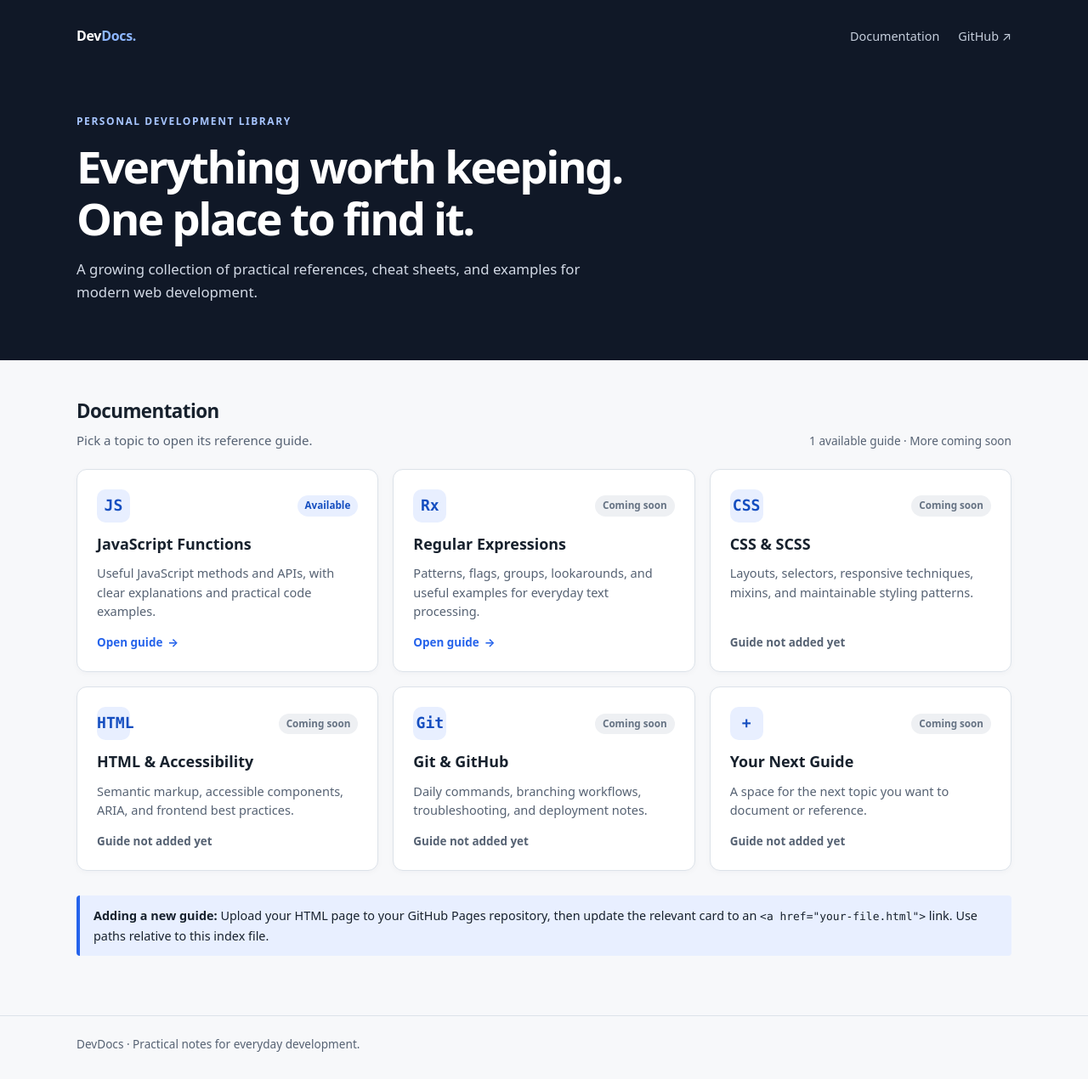
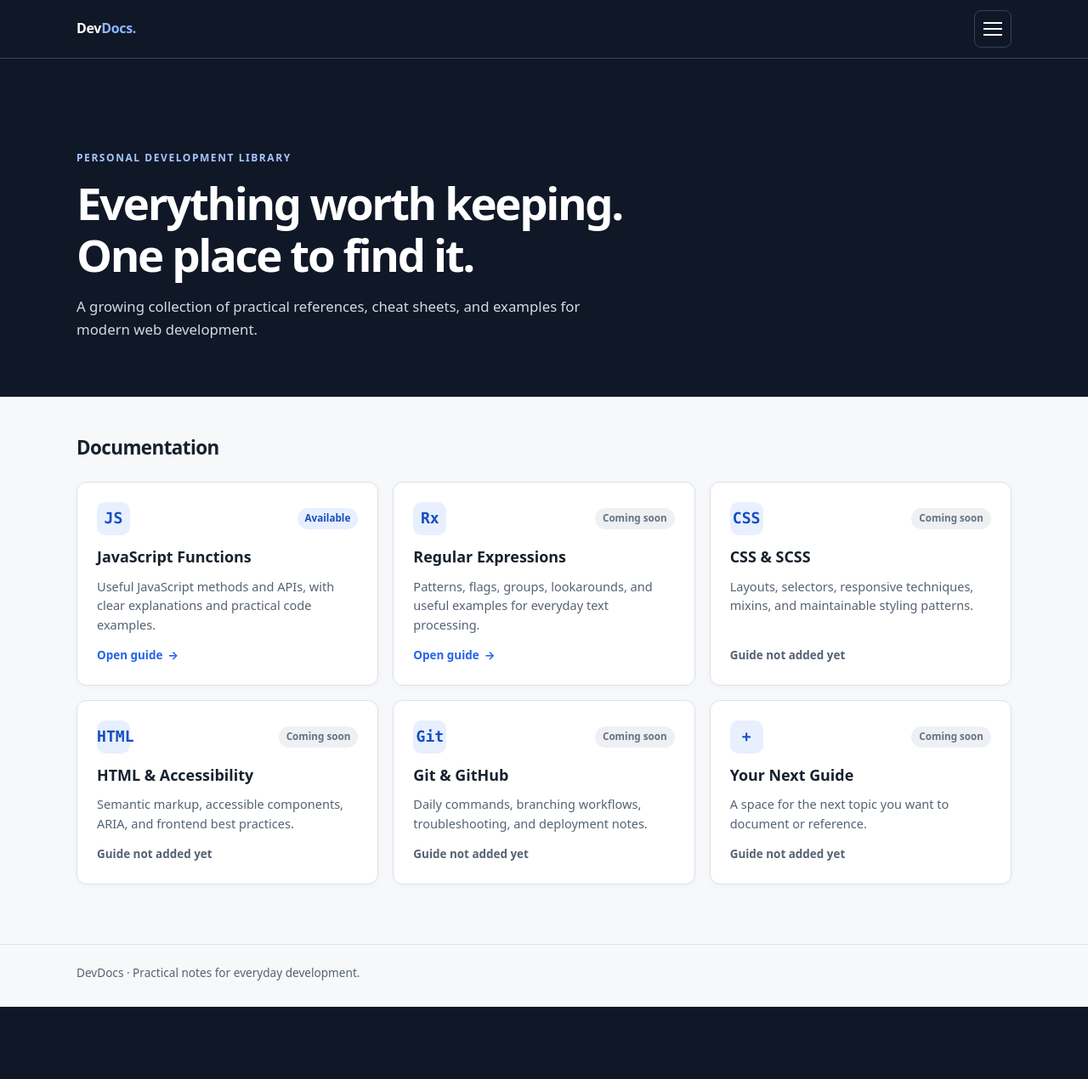
Before and after one commit to mykolabezmelitsyn/web-sorcery.github.io, a web app: file index.html in a window 1280 px wide. Shown: the whole page at 85% size. After the commit the page ends 1185 px from the top, so only its background shows below. Run offline with its HTML, style and script files only (its server is not run), Linux system fonts and the light colour scheme.

Commit message:
Added the menu

```diff
--- /dev/null
+++ b/css/navigation.css
@@ -0,0 +1,107 @@
+.site-topbar {
+  position: sticky;
+  top: 0;
+  z-index: 100;
+  display: flex;
+  align-items: center;
+  justify-content: space-between;
+  flex-wrap: wrap;
+  gap: 16px 24px;
+  padding: 12px max(24px, calc((100% - 1100px) / 2));
+  background: #101827;
+  border-bottom: 1px solid #34435a;
+}
+
+.site-brand {
+  color: #fff;
+  font-size: 1rem;
+  font-weight: 800;
+  letter-spacing: -0.02em;
+  text-decoration: none;
+}
+
+.site-brand span {
+  color: #8db6ff;
+}
+
+.site-menu {
+  position: absolute;
+  top: calc(100% + 10px);
+  right: max(24px, calc((100% - 1100px) / 2));
+  z-index: 10;
+  display: flex;
+  flex-direction: column;
+  width: min(280px, calc(100% - 48px));
+  padding: 10px;
+  border: 1px solid #34435a;
+  border-radius: 10px;
+  background: #101827;
+  box-shadow: 0 12px 28px #0004;
+  gap: 4px;
+}
+
+.site-menu[hidden] {
+  display: none;
+}
+
+.site-menu-toggle {
+  display: flex;
+  flex-direction: column;
+  justify-content: center;
+  align-items: center;
+  gap: 5px;
+  width: 44px;
+  height: 44px;
+  padding: 10px;
+  border: 1px solid #34435a;
+  border-radius: 8px;
+  background: #101827;
+  color: #fff;
+  cursor: pointer;
+}
+
+.site-menu-toggle:hover {
+  background: #233756;
+}
+
+.site-menu-toggle span {
+  width: 22px;
+  height: 2px;
+  background: currentColor;
+}
+
+.site-menu-toggle[aria-expanded="true"] span:nth-child(1) {
+  transform: translateY(7px) rotate(45deg);
+}
+
+.site-menu-toggle[aria-expanded="true"] span:nth-child(2) {
+  opacity: 0;
+}
+
+.site-menu-toggle[aria-expanded="true"] span:nth-child(3) {
+  transform: translateY(-7px) rotate(-45deg);
+}
+
+.site-menu a {
+  border-radius: 6px;
+  padding: 6px 10px;
+  color: #d2d9e5;
+  font-size: 0.9rem;
+  text-decoration: none;
+}
+
+.site-menu a:hover,
+.site-menu a[aria-current="page"] {
+  background: #233756;
+  color: #fff;
+}
+
+.site-menu a[aria-current="page"] {
+  font-weight: 700;
+}
+
+.site-topbar a:focus-visible,
+.site-menu-toggle:focus-visible {
+  outline: 2px solid #8db6ff;
+  outline-offset: 3px;
+}
--- a/css/regular-expressions-handbook.css
+++ b/css/regular-expressions-handbook.css
@@ -109,7 +109,7 @@
 }
 aside {
   position: sticky;
-  top: 16px;
+  top: 84px;
   align-self: start;
   max-height: calc(100vh - 32px);
   overflow-y: auto;
@@ -145,7 +145,7 @@
   box-shadow: inset 3px 0 0 var(--accent);
 }
 section {
-  scroll-margin-top: 24px;
+  scroll-margin-top: 88px;
   margin-bottom: 35px;
 }
 h2 {
--- a/index.html
+++ b/index.html
@@ -1,82 +1,161 @@
 <!doctype html>
 <html lang="en">
   <head>
-  <meta charset="utf-8">
-  <meta name="viewport" content="width=device-width, initial-scale=1">
-  <meta name="description" content="A personal library of practical web development documentation, references, and code examples.">
-  <link rel="icon" type="image/svg+xml" href="./favicon.svg">
-  <link rel="icon" type="image/png" sizes="32x32" href="./favicon-32x32.png">
-  <link rel="icon" type="image/png" sizes="16x16" href="./favicon-16x16.png">
-  <link rel="shortcut icon" href="./favicon.ico">
+    <meta charset="utf-8" />
+    <meta name="viewport" content="width=device-width, initial-scale=1" />
+    <meta
+      name="description"
+      content="A personal library of practical web development documentation, references, and code examples."
+    />
+    <link rel="icon" type="image/svg+xml" href="./favicon.svg" />
+    <link
+      rel="icon"
+      type="image/png"
+      sizes="32x32"
+      href="./favicon-32x32.png"
+    />
+    <link
+      rel="icon"
+      type="image/png"
+      sizes="16x16"
+      href="./favicon-16x16.png"
+    />
+    <link rel="shortcut icon" href="./favicon.ico" />
 
-  <link rel="apple-touch-icon" sizes="180x180" href="./apple-touch-icon.png">
+    <link
+      rel="apple-touch-icon"
+      sizes="180x180"
+      href="./apple-touch-icon.png"
+    />
 
-  <link rel="manifest" href="./site.webmanifest">
-  <meta name="theme-color" content="#092e2c">
+    <link rel="manifest" href="./site.webmanifest" />
+    <meta name="theme-color" content="#092e2c" />
     <title>Dev Docs — Documentation Library</title>
-  <link rel="stylesheet" href="./css/index.css">
+    <link rel="stylesheet" href="./css/index.css" />
+    <link rel="stylesheet" href="./css/navigation.css" />
+    <script src="./js/navigation.js" defer></script>
   </head>
   <body>
+    <div class="site-topbar">
+      <a class="site-brand" href="./index.html">Dev<span>Docs.</span></a>
+      <button
+        class="site-menu-toggle"
+        type="button"
+        aria-controls="site-menu"
+        aria-expanded="false"
+        aria-label="Open navigation menu"
+      >
+        <span aria-hidden="true"></span><span aria-hidden="true"></span
+        ><span aria-hidden="true"></span>
+      </button>
+      <nav id="site-menu" class="site-menu" aria-label="Main navigation" hidden>
+        <a href="./index.html" aria-current="page">Home</a>
+        <a href="./docs/functions-handbook.html">JavaScript Functions</a>
+        <a href="./docs/regular-expressions-handbook.html"
+          >Regular Expressions</a
+        >
+      </nav>
+    </div>
     <header class="hero">
       <div class="container">
-      <div class="topbar">
-        <a class="brand" href="index.html">Dev<span>Docs.</span></a>
-        <nav aria-label="Main navigation"><a href="#documentation">Documentation</a><a href="https://github.com/" target="_blank" rel="noopener noreferrer">GitHub ↗</a></nav>
-      </div>
         <div class="hero-content">
           <span class="eyebrow">Personal development library</span>
-        <h1>Everything worth keeping.<br>One place to find it.</h1>
-        <p>A growing collection of practical references, cheat sheets, and examples for modern web development.</p>
+          <h1>Everything worth keeping.<br />One place to find it.</h1>
+          <p>
+            A growing collection of practical references, cheat sheets, and
+            examples for modern web development.
+          </p>
         </div>
       </div>
     </header>
     <main class="container" id="documentation">
       <div class="section-heading">
-      <div><h2>Documentation</h2><p>Pick a topic to open its reference guide.</p></div>
-      <span class="count">1 available guide · More coming soon</span>
+        <div>
+          <h2>Documentation</h2>
+        </div>
       </div>
       <div class="grid">
         <!-- Change href to the relative path of your uploaded HTML file. -->
         <a class="doc-card" href="./docs/functions-handbook.html">
-        <div class="card-top"><span class="card-icon" aria-hidden="true">JS</span><span class="tag">Available</span></div>
+          <div class="card-top">
+            <span class="card-icon" aria-hidden="true">JS</span
+            ><span class="tag">Available</span>
+          </div>
           <h3>JavaScript Functions</h3>
-        <p>Useful JavaScript methods and APIs, with clear explanations and practical code examples.</p>
-        <span class="card-bottom">Open guide <span aria-hidden="true">→</span></span>
+          <p>
+            Useful JavaScript methods and APIs, with clear explanations and
+            practical code examples.
+          </p>
+          <span class="card-bottom"
+            >Open guide <span aria-hidden="true">→</span></span
+          >
         </a>
         <!-- To add a working guide, replace a placeholder <article> with <a class="doc-card" href="your-file.html"> ... </a>. -->
         <a class="doc-card" href="./docs/regular-expressions-handbook.html">
-        <div class="card-top"><span class="card-icon" aria-hidden="true">Rx</span><span class="tag soon">Coming soon</span></div>
+          <div class="card-top">
+            <span class="card-icon" aria-hidden="true">Rx</span
+            ><span class="tag soon">Coming soon</span>
+          </div>
           <h3>Regular Expressions</h3>
-        <p>Patterns, flags, groups, lookarounds, and useful examples for everyday text processing.</p>
-        <span class="card-bottom">Open guide <span aria-hidden="true">→</span></span>
+          <p>
+            Patterns, flags, groups, lookarounds, and useful examples for
+            everyday text processing.
+          </p>
+          <span class="card-bottom"
+            >Open guide <span aria-hidden="true">→</span></span
+          >
         </a>
         <article class="doc-card placeholder">
-        <div class="card-top"><span class="card-icon" aria-hidden="true">CSS</span><span class="tag soon">Coming soon</span></div>
+          <div class="card-top">
+            <span class="card-icon" aria-hidden="true">CSS</span
+            ><span class="tag soon">Coming soon</span>
+          </div>
           <h3>CSS &amp; SCSS</h3>
-        <p>Layouts, selectors, responsive techniques, mixins, and maintainable styling patterns.</p>
+          <p>
+            Layouts, selectors, responsive techniques, mixins, and maintainable
+            styling patterns.
+          </p>
           <span class="card-bottom">Guide not added yet</span>
         </article>
         <article class="doc-card placeholder">
-        <div class="card-top"><span class="card-icon" aria-hidden="true">HTML</span><span class="tag soon">Coming soon</span></div>
+          <div class="card-top">
+            <span class="card-icon" aria-hidden="true">HTML</span
+            ><span class="tag soon">Coming soon</span>
+          </div>
           <h3>HTML &amp; Accessibility</h3>
-        <p>Semantic markup, accessible components, ARIA, and frontend best practices.</p>
+          <p>
+            Semantic markup, accessible components, ARIA, and frontend best
+            practices.
+          </p>
           <span class="card-bottom">Guide not added yet</span>
         </article>
         <article class="doc-card placeholder">
-        <div class="card-top"><span class="card-icon" aria-hidden="true">Git</span><span class="tag soon">Coming soon</span></div>
+          <div class="card-top">
+            <span class="card-icon" aria-hidden="true">Git</span
+            ><span class="tag soon">Coming soon</span>
+          </div>
           <h3>Git &amp; GitHub</h3>
-        <p>Daily commands, branching workflows, troubleshooting, and deployment notes.</p>
+          <p>
+            Daily commands, branching workflows, troubleshooting, and deployment
+            notes.
+          </p>
           <span class="card-bottom">Guide not added yet</span>
         </article>
         <article class="doc-card placeholder">
-        <div class="card-top"><span class="card-icon" aria-hidden="true">+</span><span class="tag soon">Coming soon</span></div>
+          <div class="card-top">
+            <span class="card-icon" aria-hidden="true">+</span
+            ><span class="tag soon">Coming soon</span>
+          </div>
           <h3>Your Next Guide</h3>
           <p>A space for the next topic you want to document or reference.</p>
           <span class="card-bottom">Guide not added yet</span>
         </article>
       </div>
-    <div class="note"><strong>Adding a new guide:</strong> Upload your HTML page to your GitHub Pages repository, then update the relevant card to an <code>&lt;a href="your-file.html"&gt;</code> link. Use paths relative to this index file.</div>
     </main>
-  <footer><div class="container">DevDocs · Practical notes for everyday development.</div></footer>
+    <footer>
+      <div class="container">
+        DevDocs · Practical notes for everyday development.
+      </div>
+    </footer>
   </body>
 </html>
```
Also changed, not shown: css/functions-handbook.css (+10 -10 lines), docs/functions-handbook.html (+66 -10 lines), docs/regular-expressions-handbook.html (+87 -2 lines), js/navigation.js (added, +40 -0 lines). Lines whose indentation alone changed are shown as unchanged.
